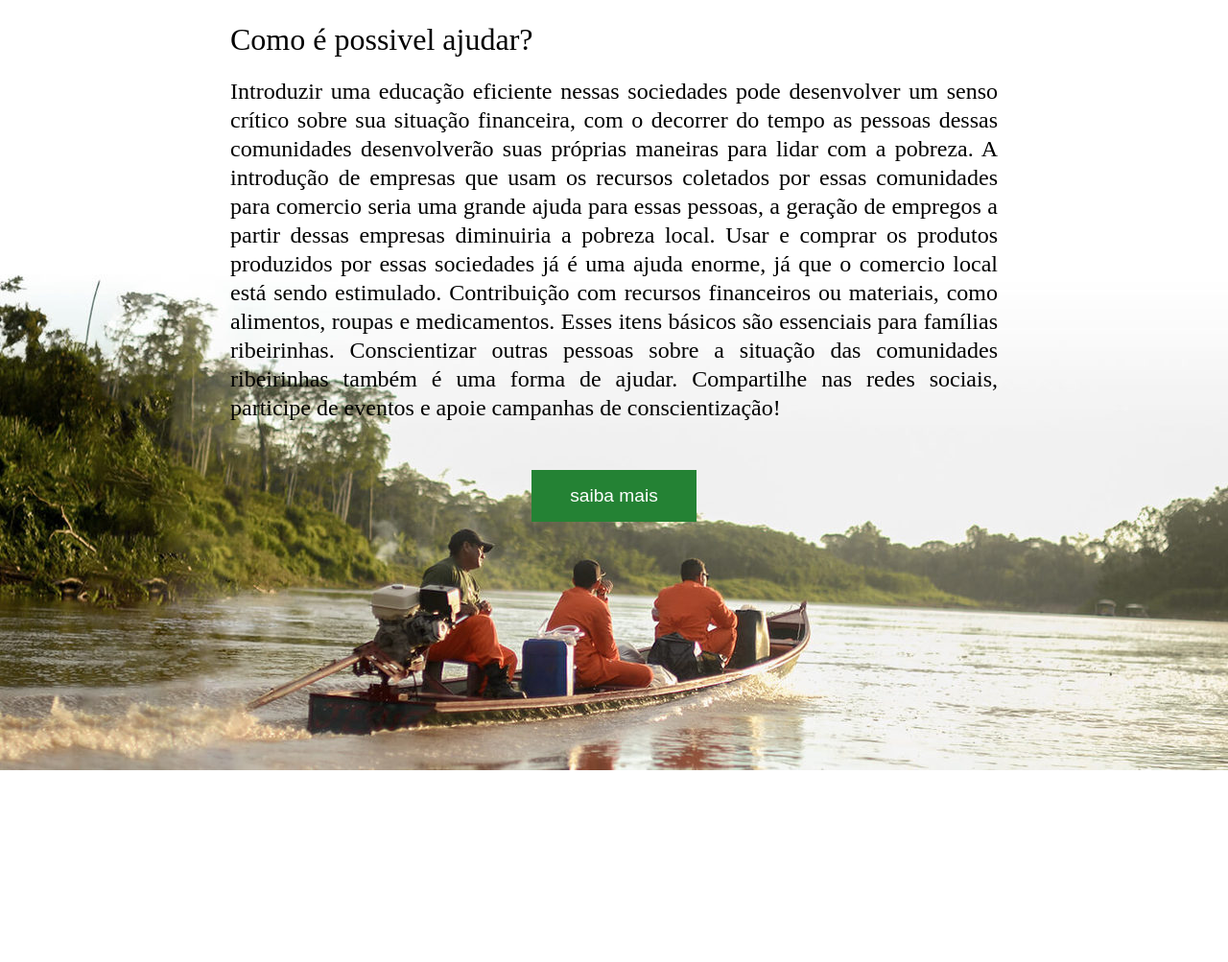
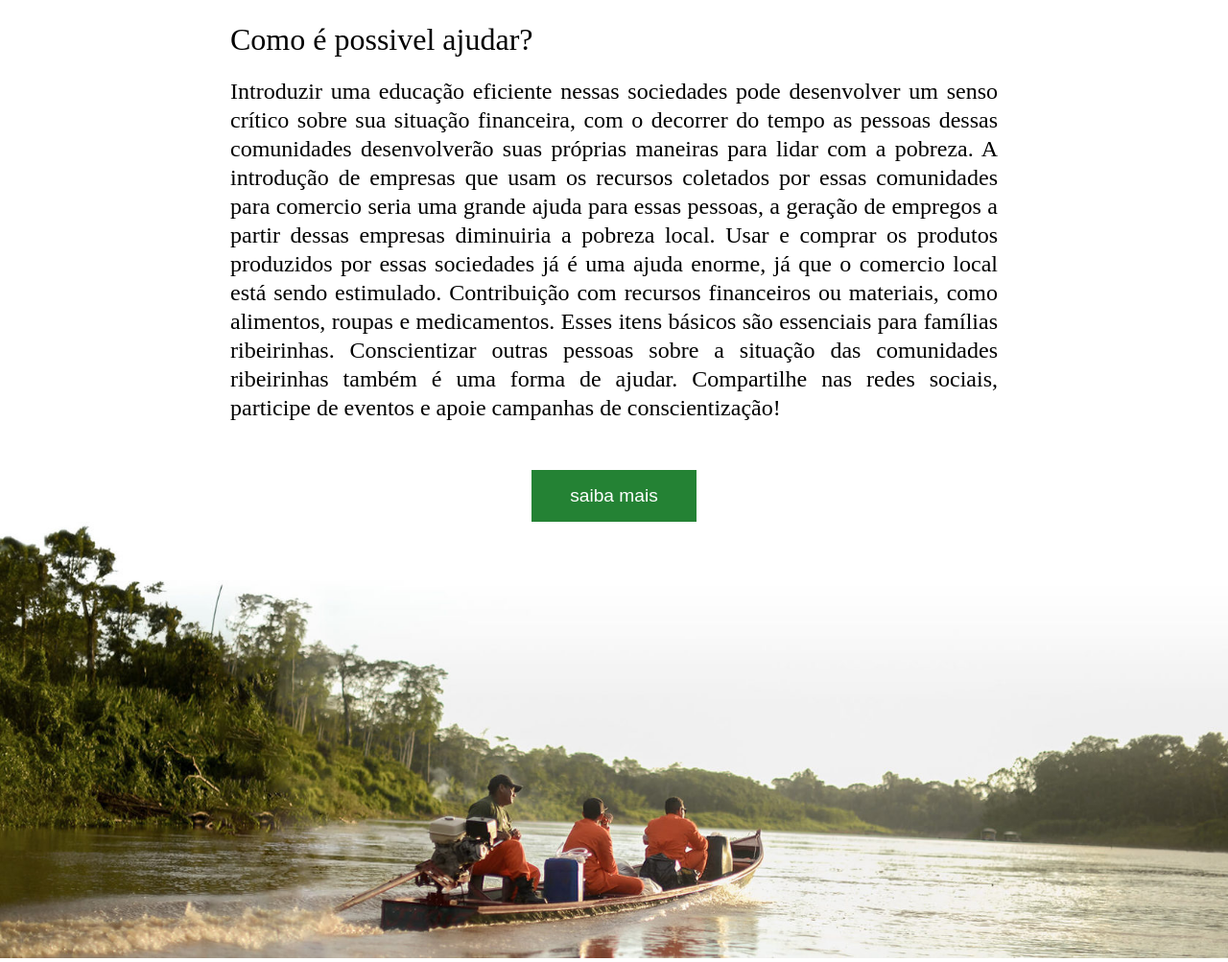
Before and after one commit to AlexandreBnovais/Projetos, a plain HTML site: page Interdiciplinar/Aplicação em Alta Fidelidade - Layout/index.html in a window 1280 px wide. Shown: the part 3313-4316 px from the top of the page at 96% size. Before the commit the page ends 4116 px from the top, so only its background shows below. Drawn offline with Linux system fonts and the light colour scheme.

Commit message:
Atualização da pasta interdiciplinar

```diff
--- a/Interdiciplinar/Aplicação em Alta Fidelidade - Layout/StyleSheets/style.css
+++ b/Interdiciplinar/Aplicação em Alta Fidelidade - Layout/StyleSheets/style.css
@@ -200,11 +200,10 @@ aside > .area-desc > p {
 
 footer {
     display: flex;
-    justify-content: center;
-    min-height: 800px;
-    background-image: url(/Assents/quem-somos-jpg_1.jpg);
-    background-repeat: no-repeat;
-    background-position: bottom;
+    flex-direction: column;
+    align-items: center;
+    justify-content: space-between;
+    min-height: 1000px;
 }
 
 footer .sobre {
--- a/Interdiciplinar/Aplicação em Alta Fidelidade - Layout/index.html
+++ b/Interdiciplinar/Aplicação em Alta Fidelidade - Layout/index.html
@@ -72,7 +72,7 @@
             </p>
 
             <button class="btn-link">
-                <a href="#" target="_blank" rel="noopener noreferrer">Saiba mais</a>
+                <a href="https://fontesegura.forumseguranca.org.br/violencia-sexual-contra-crianca-e-adolescente-na-amazonia-um-panorama-no-arquipelago-do-marajo/" target="_blank" rel="noopener noreferrer">Saiba mais</a>
             </button>
         </section>
 
@@ -86,7 +86,7 @@
             </p>
 
             <button class="btn-link">
-                <a href="#" target="_blank" rel="noopener noreferrer">Saiba mais</a>
+                <a href="https://www.cnnbrasil.com.br/nacional/mais-de-420-mil-criancas-sofrem-com-seca-recorde-na-regiao-amazonica-diz-unicef/" target="_blank" rel="noopener noreferrer">Saiba mais</a>
             </button>
         </section>
 
@@ -100,7 +100,7 @@
             </p>
 
             <button class="btn-link">
-                <a href="#" target="_blank" rel="noopener noreferrer">Saiba mais</a>
+                <a href="https://www.cnnbrasil.com.br/nacional/rios-negro-e-solimoes-atingem-cota-minima-historica-em-meio-a-seca-no-amazonas/" target="_blank" rel="noopener noreferrer">Saiba mais</a>
             </button>
         </section>
     </aside>
@@ -108,9 +108,9 @@
     <!-- Video Content -->
 
     <div class="video-container">
-        <!-- <div class="bird-item">
+        <div class="bird-item">
             <img src="Assents/Bird.png">
-        </div> -->
+        </div>
 
         <div class="video-item">
             <iframe width="800" height="450" src="https://www.youtube.com/embed/h6k7L5v_6kk?si=vtpSCD0UZYgEl6QP&amp;controls=0" title="YouTube video player" frameborder="0" allow="accelerometer; autoplay; clipboard-write; encrypted-media; gyroscope; picture-in-picture; web-share" referrerpolicy="strict-origin-when-cross-origin" allowfullscreen></iframe>
@@ -138,6 +138,10 @@
                 <a href="#" target="_blank" rel="noopener noreferrer">saiba mais</a>
             </button>
         </div>
+
+        <div class="backimage">
+            <img src="Assents/quem-somos-jpg_1.jpg" >
+        </div>
     </footer>
 
 
```
